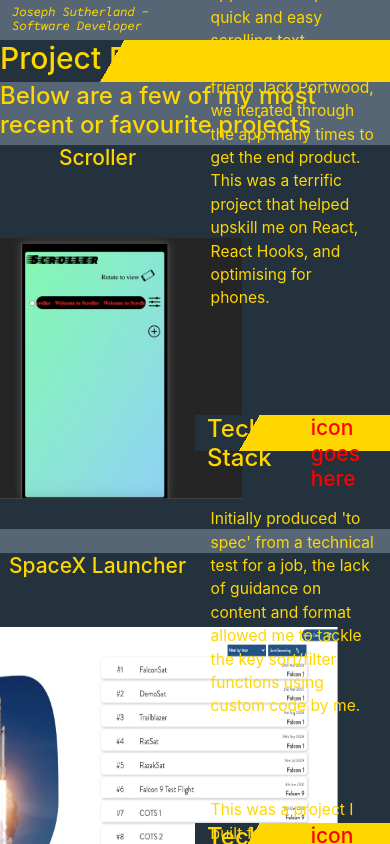
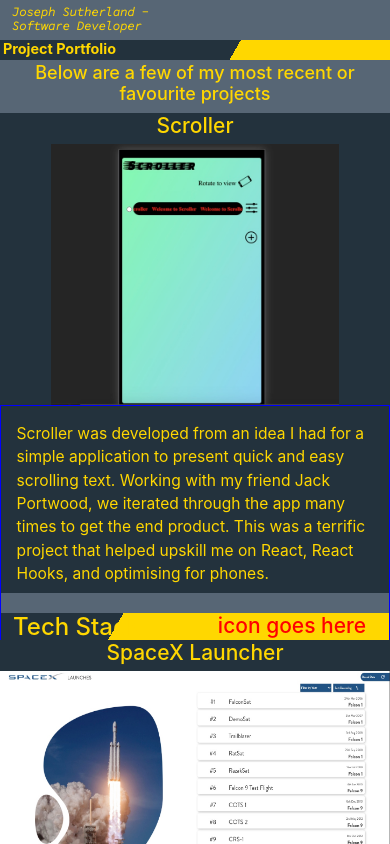
Before and after one commit to onitwin/portfoilio, a React (Create React App) app: page /portfolio in a window 390 px wide. Shown: the top 844 px of the page. Built offline with nearby package versions, Linux system fonts and the light colour scheme.

Commit message:
corrected allignment issue in phone view

```diff
--- a/src/container/Portfolio.js
+++ b/src/container/Portfolio.js
@@ -11,11 +11,8 @@ const Portfolio=({items})=>{
     <div className="portfolio-header-wrapper">
     <h1 className="portfolio-header">Project Portfolio</h1>
     </div>
-    <div className="portfolio-description-wrapper">
     <h2 className="portfolio-description">Below are a few of my most recent or favourite projects</h2>
-    </div>
     <Projects items={items}/>
-
     </div>
   )
 }
--- a/src/index.scss
+++ b/src/index.scss
@@ -217,14 +217,11 @@ html{
       color:$detailColor;
     }
   }
-  .portfolio-description-wrapper{
+  .portfolio-description{
+    color: $detailColor;
     display: flex;
     justify-content: center;
-    .portfolio-description{
-      color: $detailColor;
-    }
   }
-
 }
 
 
@@ -411,5 +408,108 @@ html{
       }
     }
   }
+  ////////portfolio page//////////////
 
+  .portfolio-container{
+    display: block;
+    .portfolio-header-wrapper{
+      background:linear-gradient(120deg,$darkBackground 60%, $detailColor 60%);
+      justify-content: flex-start;
+      .portfolio-header{
+        margin-bottom:.2em;
+        padding-left: .2em;
+        font-size: 1.2em;
+        font-weight: bold;
+      }
+    }
+    .portfolio-description{
+      text-align: center;
+      color: $detailColor;
+      font-size:1.5em;
+      padding: .1em;
+    }
+  }
+
+  .project-container-inner{
+    margin-bottom: 2em;
+    width:100%;
+    height:40em;
+    .project-details-container{
+      display:block;
+      width:100%;
+      height: auto;
+      .project-image-container{
+        width:100%;
+        display: block;
+        .title-container{
+          text-decoration: none;
+          display: flex;
+          justify-content: center;
+          align-items:center;
+          width:100%;
+          a{
+            text-decoration:none;
+            color: $detailColor;
+            h3{
+              color: $detailColor;
+            }
+          }
+
+        }
+        .project-image-inner{
+          width:100%;
+          a{
+            .small{
+              width:30em;
+            }
+            .large{
+              width:100%;
+              height:18em;
+            }
+
+          }
+
+        }
+      }
+      .project-description-container{
+        border:1px solid blue;
+        display: block;
+        width:100%;
+        color: $detailColor;
+        article{
+          padding: 1em;
+          display: flex;
+          justify-content:center;
+          align-items:flex-end;
+          height:50%;
+          width:100%;
+          color: $detailColor;
+          font-size: 1.3em;
+        }
+        .tech-stack-container{
+          height:50%;
+          display: flex;
+          align-items:center;
+          .tech-stack-descriptor{
+            display:inline-flex;
+            justify-content: space-between;
+            background:linear-gradient(120deg,$darkBackground 30%, $detailColor 30%);
+            width:100%;
+            height:3em;
+            .tech-stack-textbox{
+              padding-left:1em;
+            }
+            .tech-stack-icons-container{
+              display: inline-flex;
+              justify-content: space-around;
+              width:50%;
+              color: red;
+            }
+
+          }
+
+        }
+      }
+    }
+  }
 }
```
